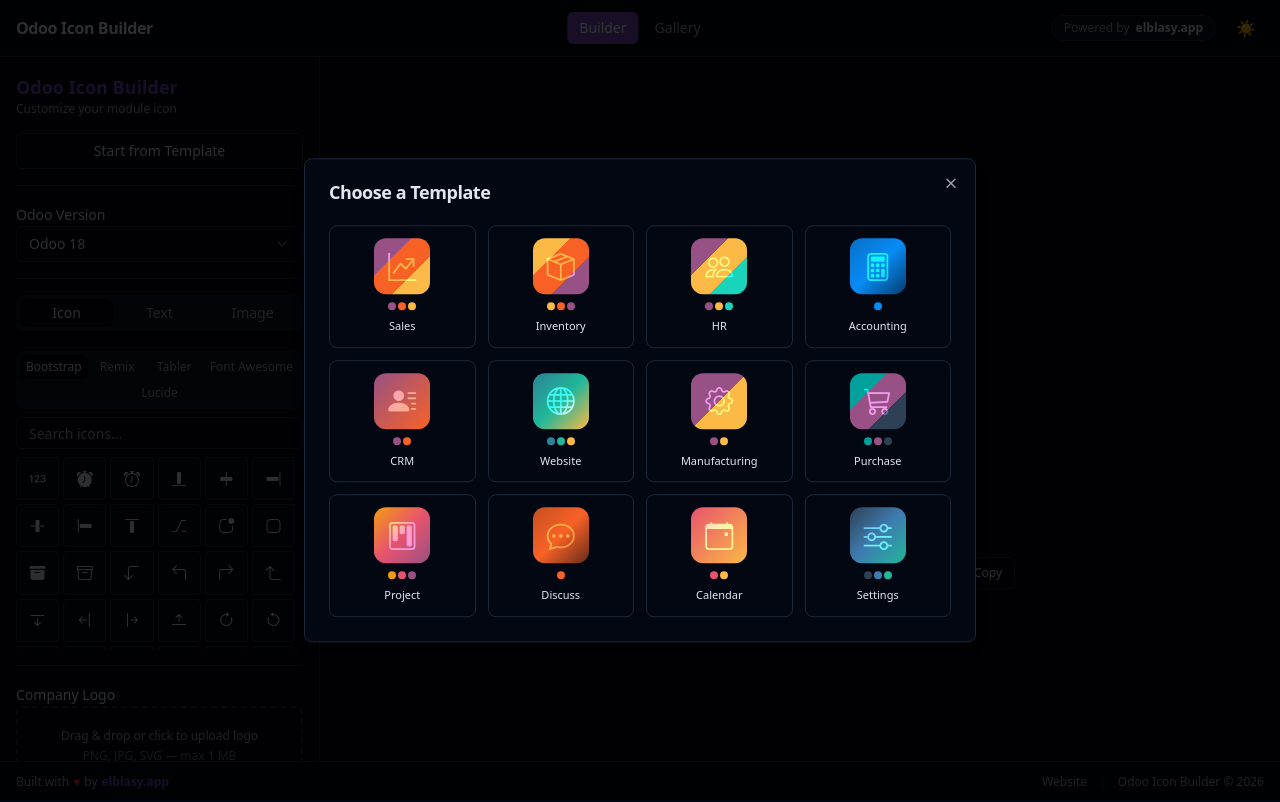
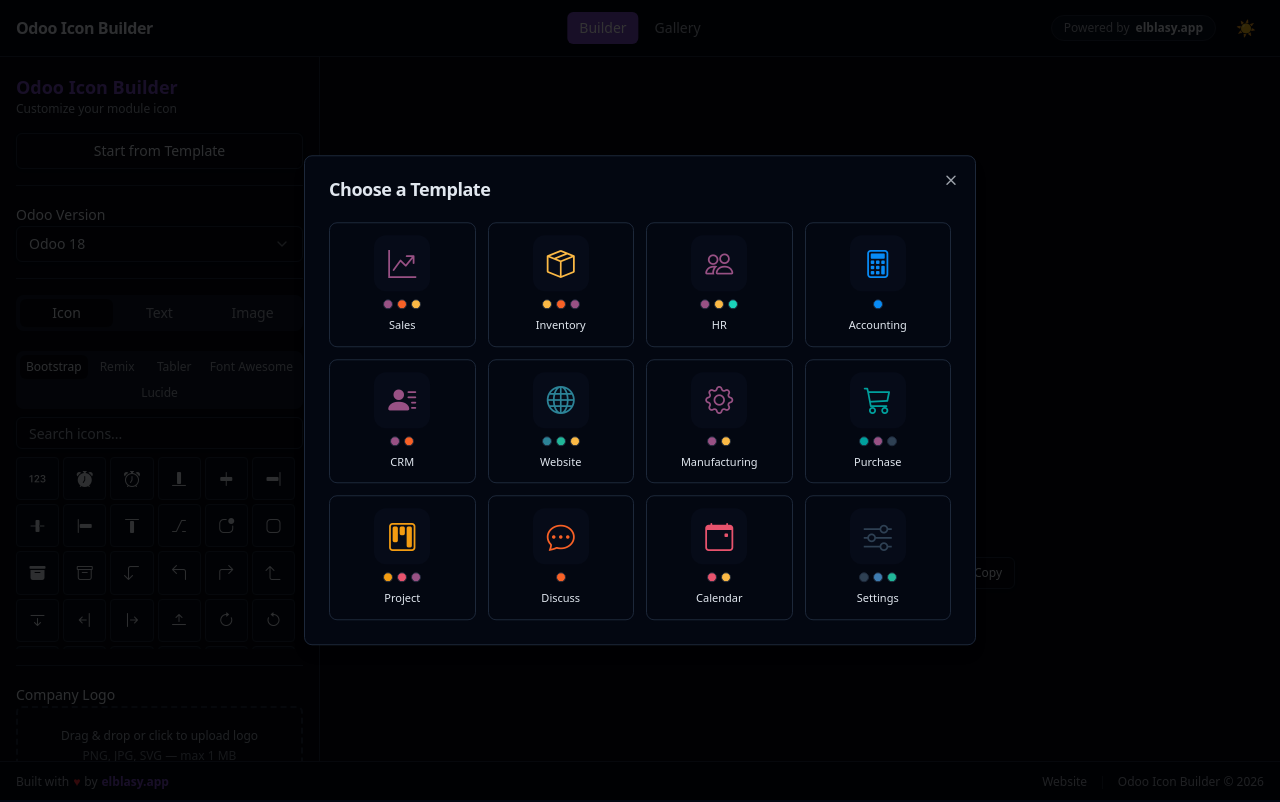
Before and after one commit to Elblassy/iconforge, a Next.js app: page / in a window 1280 px wide. Both pictures are taken after a click on the button "Start from Template". Built offline with nearby package versions, Linux system fonts and the light colour scheme.

Commit message:
fix: templates now fully replace config (not merge), show icon with color1, remove hardcoded unicodeChars

```diff
--- a/src/app/page.tsx
+++ b/src/app/page.tsx
@@ -34,7 +34,7 @@
 
   const sidePanelContent = (
     <>
-      <SidePanel config={config} onUpdate={updateConfig} />
+      <SidePanel config={config} onUpdate={updateConfig} onReplace={setConfig} />
       <div className="mt-4 border-t border-border pt-4">
         <ExportPanel config={config} />
       </div>
--- a/src/components/builder/PresetTemplates.tsx
+++ b/src/components/builder/PresetTemplates.tsx
@@ -17,36 +17,17 @@
   onApply: (config: IconConfig) => void;
 }
 
-function getPreviewBackground(cc?: Partial<IconColorConfig>): string {
-  if (!cc) return "#985184";
-  const c1 = cc.color1 ?? "#985184";
-  const c2 = cc.color2 ?? c1;
-  const c3 = cc.color3 ?? c2;
-
-  if (cc.mode === "solid") return c1;
-  if (cc.mode === "tinted") return `linear-gradient(135deg, ${c1}cc, ${c1}, ${c1}66)`;
-  if (cc.mode === "complementary") {
-    return cc.blend
-      ? `linear-gradient(135deg, ${c1}, ${c2})`
-      : `linear-gradient(135deg, ${c1} 50%, ${c2} 50%)`;
-  }
-  if (cc.mode === "tricolor") {
-    return cc.blend
-      ? `linear-gradient(135deg, ${c1}, ${c2}, ${c3})`
-      : `linear-gradient(135deg, ${c1} 33%, ${c2} 33%, ${c2} 66%, ${c3} 66%)`;
-  }
-  return c1;
-}
-
 export function PresetTemplates({ onApply }: PresetTemplatesProps) {
   const [open, setOpen] = useState(false);
 
   function handleApply(preset: (typeof PRESET_TEMPLATES)[number]) {
+    const cc = preset.config.colorConfig as IconColorConfig | undefined;
     const merged: IconConfig = {
       ...DEFAULT_CONFIG,
       ...preset.config,
       source: preset.config.source ?? DEFAULT_CONFIG.source,
-      colorConfig: preset.config.colorConfig as IconColorConfig | undefined,
+      iconColor: cc?.color1 ?? preset.config.iconColor ?? DEFAULT_CONFIG.iconColor,
+      colorConfig: cc,
     };
     onApply(merged);
     setOpen(false);
@@ -71,7 +52,6 @@
             const iconClass =
               source && source.type === "icon" ? source.iconClass : "";
             const cc = preset.config.colorConfig;
-            const previewBg = getPreviewBackground(cc);
 
             return (
               <button
@@ -79,42 +59,37 @@
                 onClick={() => handleApply(preset)}
                 className="group flex flex-col items-center gap-2 rounded-lg border border-border p-3 transition-all hover:border-primary hover:bg-muted/40 hover:scale-105 focus-visible:outline-none focus-visible:ring-2 focus-visible:ring-ring"
               >
-                {/* Icon with color preview */}
-                <div
-                  className="flex h-14 w-14 items-center justify-center rounded-xl"
-                  style={{ background: previewBg }}
-                >
+                {/* Icon on transparent bg with the actual color */}
+                <div className="flex h-14 w-14 items-center justify-center rounded-xl bg-muted/30">
                   {iconClass && (
                     <i
                       className={iconClass}
                       style={{
-                        color: "#ffffff",
+                        color: cc?.color1 ?? preset.config.iconColor ?? "#985184",
                         fontSize: "1.75rem",
-                        mixBlendMode: "overlay",
-                        opacity: 0.9,
                       }}
                       aria-hidden="true"
                     />
                   )}
                 </div>
 
-                {/* Color dots */}
-                <div className="flex gap-0.5">
+                {/* Color dots showing the palette */}
+                <div className="flex gap-1">
                   {cc && (
                     <>
                       <div
-                        className="h-2 w-2 rounded-full"
+                        className="h-2.5 w-2.5 rounded-full border border-border/50"
                         style={{ backgroundColor: cc.color1 }}
                       />
                       {(cc.mode === "complementary" || cc.mode === "tricolor") && (
                         <div
-                          className="h-2 w-2 rounded-full"
+                          className="h-2.5 w-2.5 rounded-full border border-border/50"
                           style={{ backgroundColor: cc.color2 }}
                         />
                       )}
                       {cc.mode === "tricolor" && (
                         <div
-                          className="h-2 w-2 rounded-full"
+                          className="h-2.5 w-2.5 rounded-full border border-border/50"
                           style={{ backgroundColor: cc.color3 }}
                         />
                       )}
--- a/src/components/builder/SidePanel.tsx
+++ b/src/components/builder/SidePanel.tsx
@@ -23,9 +23,10 @@
 interface SidePanelProps {
   config: IconConfig;
   onUpdate: (updates: Partial<IconConfig>) => void;
+  onReplace: (config: IconConfig) => void;
 }
 
-export function SidePanel({ config, onUpdate }: SidePanelProps) {
+export function SidePanel({ config, onUpdate, onReplace }: SidePanelProps) {
   const versionDefaults = getVersionConfig(config.odooVersion);
 
   const colorConfig: IconColorConfig = config.colorConfig ?? {
@@ -50,7 +51,7 @@
 
       {/* Preset templates */}
       <PresetTemplates
-        onApply={(newConfig) => onUpdate(newConfig)}
+        onApply={(newConfig) => onReplace(newConfig)}
       />
 
       <Separator />
--- a/src/lib/presets.ts
+++ b/src/lib/presets.ts
@@ -77,7 +77,6 @@
         type: "icon",
         iconSet: "bootstrap-icons",
         iconClass: "bi bi-graph-up-arrow",
-        unicodeChar: "\uF5E3",
       },
       colorConfig: {
         mode: "tricolor",
@@ -97,7 +96,6 @@
         type: "icon",
         iconSet: "bootstrap-icons",
         iconClass: "bi bi-box-seam",
-        unicodeChar: "\uF1C1",
       },
       colorConfig: {
         mode: "tricolor",
@@ -117,7 +115,6 @@
         type: "icon",
         iconSet: "bootstrap-icons",
         iconClass: "bi bi-people",
-        unicodeChar: "\uF4CF",
       },
       colorConfig: {
         mode: "tricolor",
@@ -137,7 +134,6 @@
         type: "icon",
         iconSet: "bootstrap-icons",
         iconClass: "bi bi-calculator",
-        unicodeChar: "\uF20F",
       },
       colorConfig: {
         mode: "tinted",
@@ -157,7 +153,6 @@
         type: "icon",
         iconSet: "bootstrap-icons",
         iconClass: "bi bi-person-lines-fill",
-        unicodeChar: "\uF4D4",
       },
       colorConfig: {
         mode: "complementary",
@@ -177,7 +172,6 @@
         type: "icon",
         iconSet: "bootstrap-icons",
         iconClass: "bi bi-globe",
-        unicodeChar: "\uF38F",
       },
       colorConfig: {
         mode: "tricolor",
@@ -197,7 +191,6 @@
         type: "icon",
         iconSet: "bootstrap-icons",
         iconClass: "bi bi-gear",
-        unicodeChar: "\uF3E5",
       },
       colorConfig: {
         mode: "complementary",
@@ -217,7 +210,6 @@
         type: "icon",
         iconSet: "bootstrap-icons",
         iconClass: "bi bi-cart3",
-        unicodeChar: "\uF237",
       },
       colorConfig: {
         mode: "tricolor",
@@ -237,7 +229,6 @@
         type: "icon",
         iconSet: "bootstrap-icons",
         iconClass: "bi bi-kanban",
-        unicodeChar: "\uF41D",
       },
       colorConfig: {
         mode: "tricolor",
@@ -257,7 +248,6 @@
         type: "icon",
         iconSet: "bootstrap-icons",
         iconClass: "bi bi-chat-dots",
-        unicodeChar: "\uF252",
       },
       colorConfig: {
         mode: "tinted",
@@ -277,7 +267,6 @@
         type: "icon",
         iconSet: "bootstrap-icons",
         iconClass: "bi bi-calendar-event",
-        unicodeChar: "\uF1EA",
       },
       colorConfig: {
         mode: "complementary",
@@ -297,7 +286,6 @@
         type: "icon",
         iconSet: "bootstrap-icons",
         iconClass: "bi bi-sliders",
-        unicodeChar: "\uF578",
       },
       colorConfig: {
         mode: "tricolor",
```
